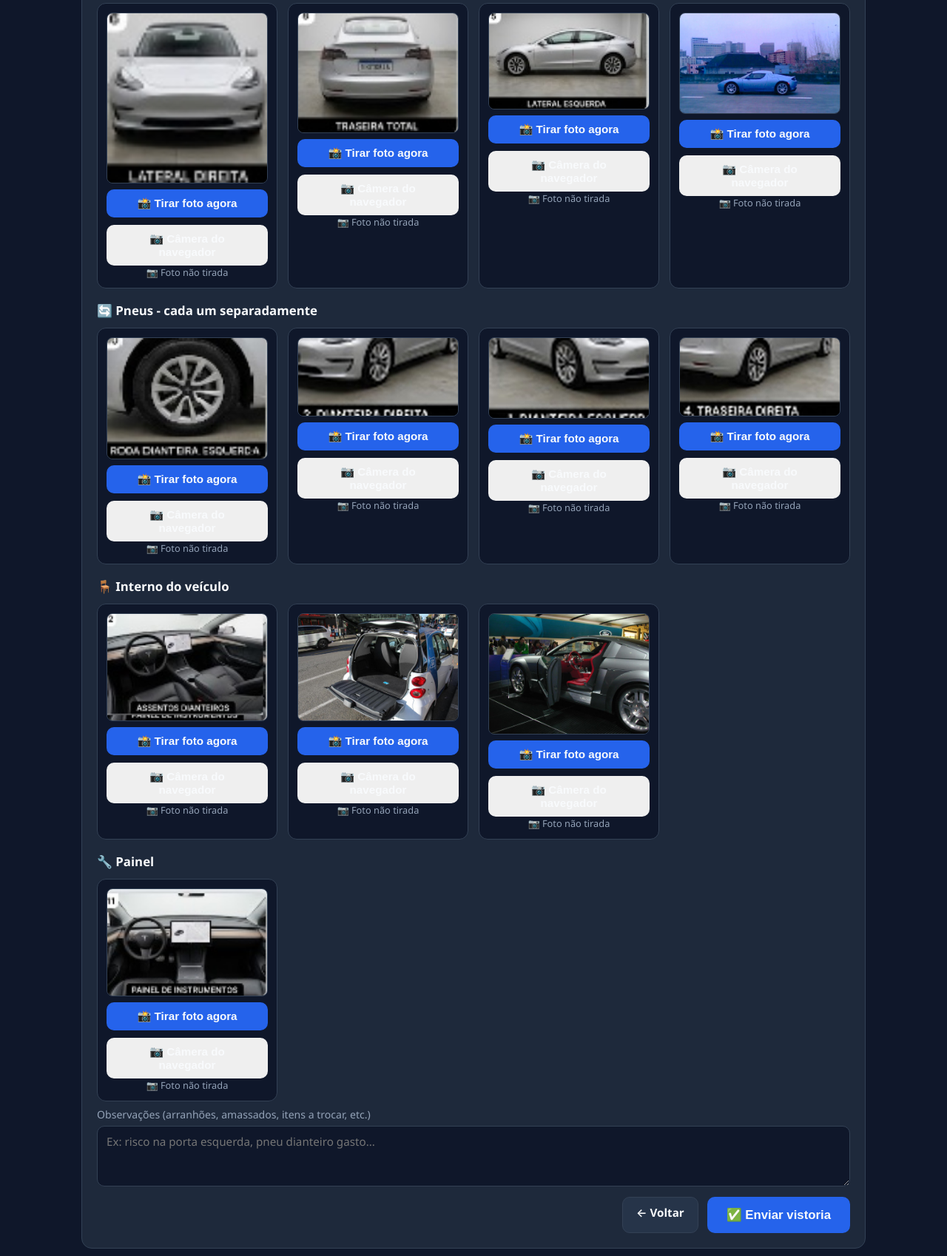
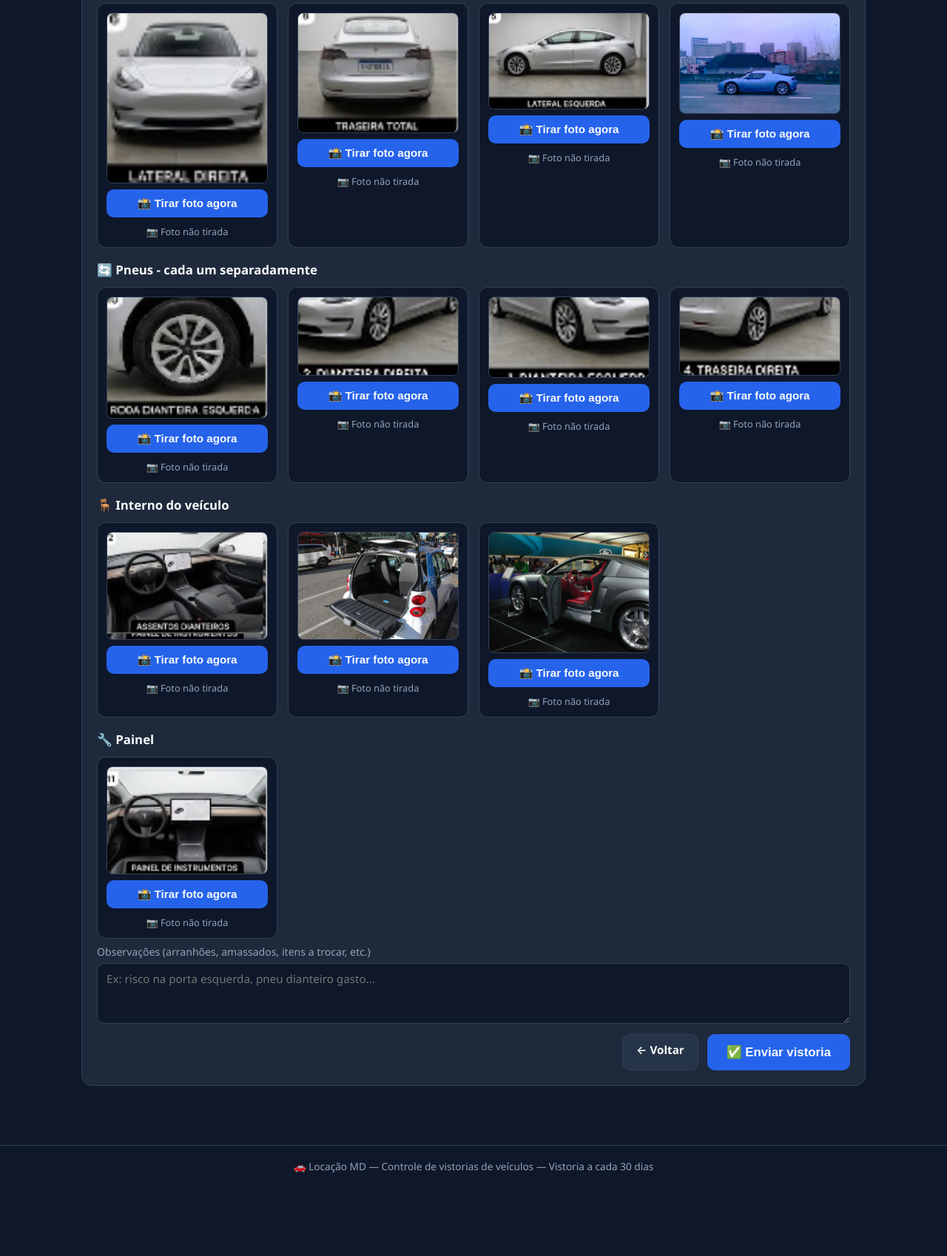
Before and after one commit to NETHOMIRANDA/LocacaoMD, a Flask app: page /vistoria/nova/1 in a window 1280 px wide. Shown: the part 560-2258 px from the top of the page at 74% size. After the commit the page ends 2146 px from the top, so only its background shows below. Run offline with Flask 3, Linux system fonts and the light colour scheme; tables that the repository leaves empty hold one stand-in row (values such as "Sample post").

Commit message:
fix: remove câmera do navegador - apenas câmera do sistema
- Removido botão 'Câmera do navegador' (fallback)
- Apenas botão verde 'Tirar foto agora' usando câmera nativa
- Simplifica interface para motoristas

```diff
--- a/templates/nova_vistoria.html
+++ b/templates/nova_vistoria.html
@@ -5,7 +5,6 @@
 <div class="foto-campo">
   <img class="exemplo" src="{{ src_exemplo }}" alt="Como tirar: {{ rotulo }}" id="exemplo-{{ chave }}">
   <button type="button" class="botao botao-camera" onclick="abrirCameraDoSistema('{{ chave }}')">📸 Tirar foto agora</button>
-  <button type="button" class="botao botao-alternativa" onclick="abrirCamera('{{ chave }}')" title="Use se a câmera do sistema não funcionar">📷 Câmera do navegador</button>
   <input type="file" id="arquivo-{{ chave }}" accept="image/*" capture="environment" hidden>
   <img class="preview" id="preview-{{ chave }}" alt="Prévia da foto">
   <div class="foto-status" id="status-{{ chave }}">📷 Foto não tirada</div>
```
